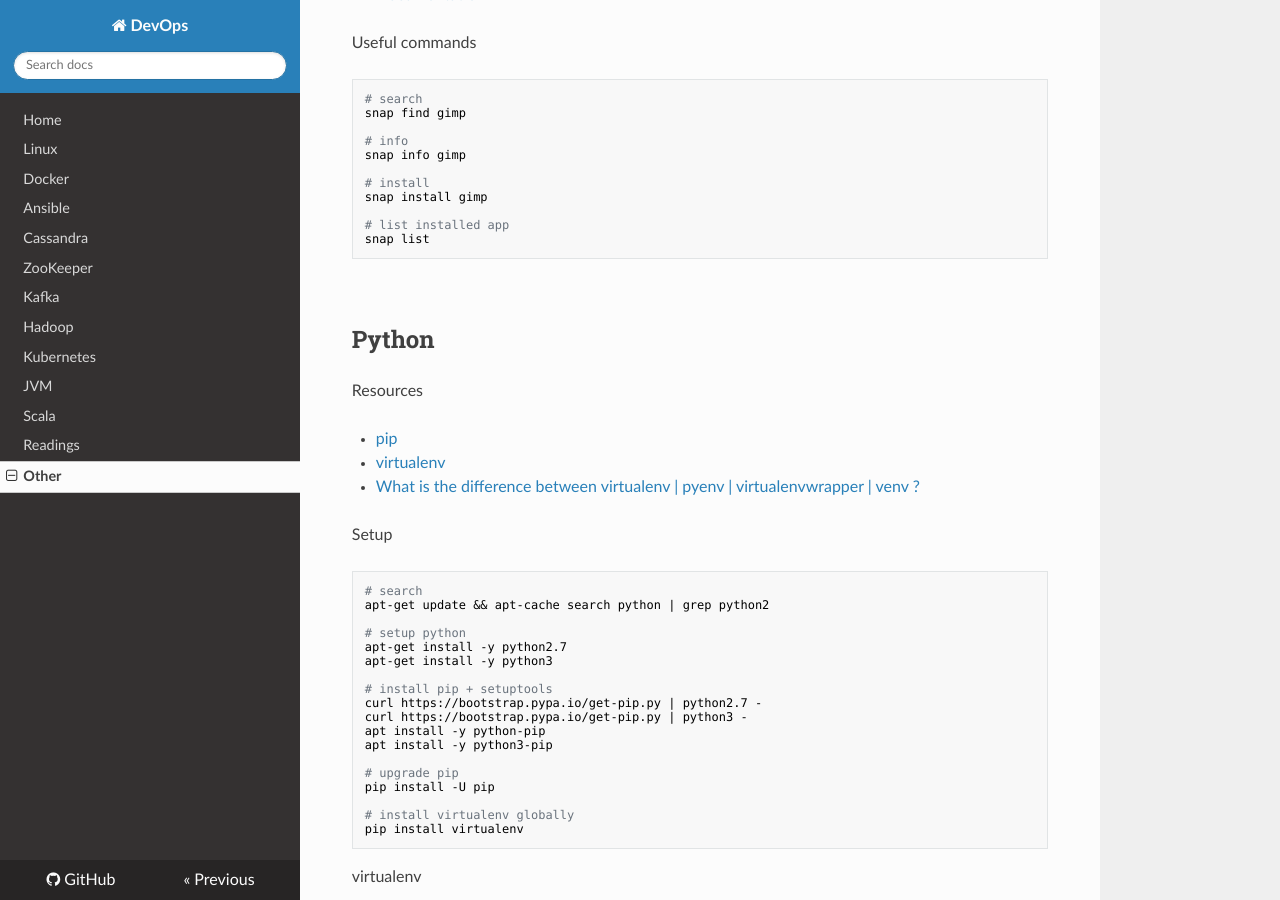
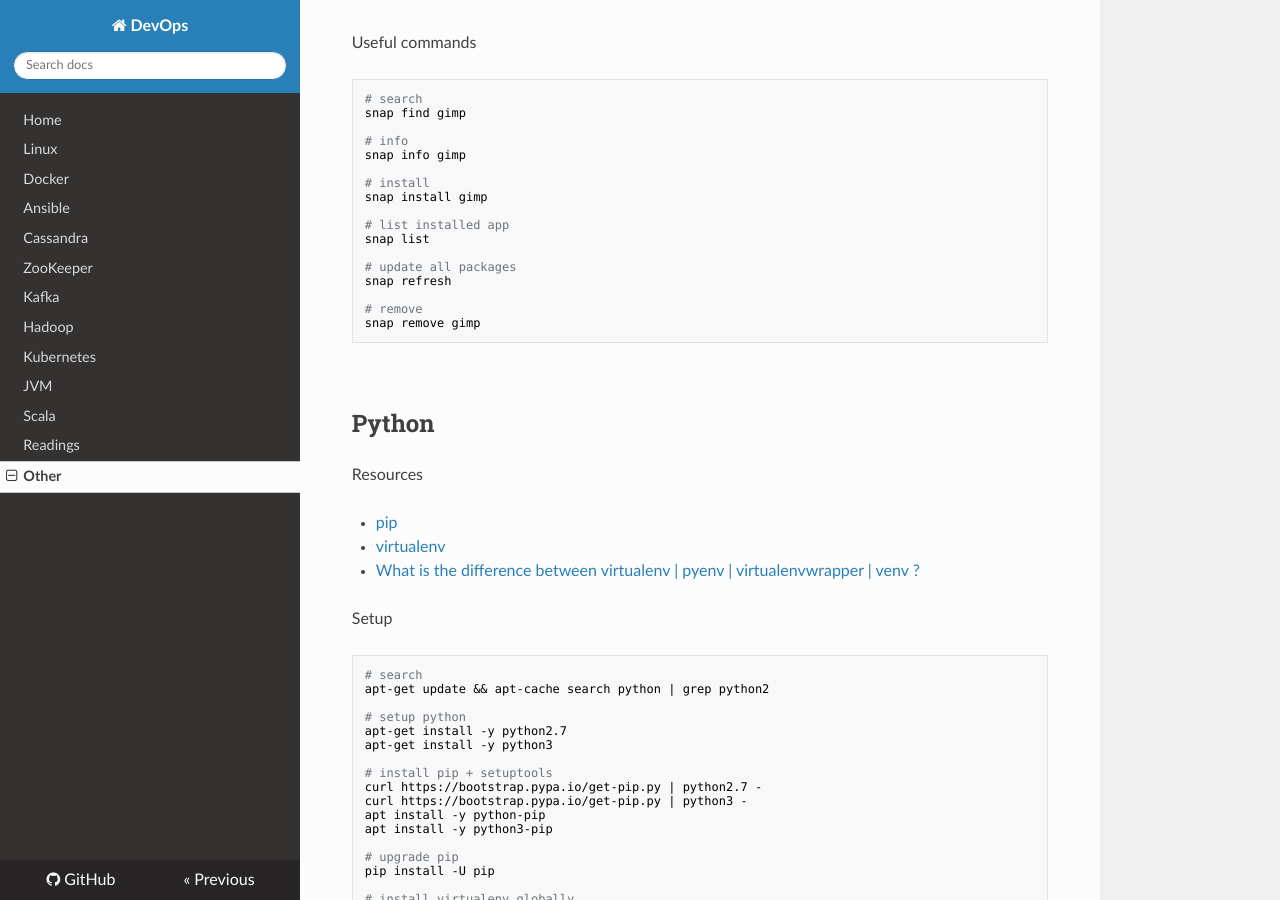
Before and after one commit to niqdev/devops, an MkDocs documentation site: the page built from docs/other.md, in a window 1280 px wide and 900 px high, scrolled down 3952 px. Built offline with MkDocs 1.6.1, drawn with Linux system fonts in a browser that asks for light colours; nearby versions of some CDN libraries; old or Windows-style settings are respelled for this version of MkDocs.

Commit message:
doc: update snap

````diff
--- a/docs/other.md
+++ b/docs/other.md
@@ -205,6 +205,12 @@ snap install gimp
 
 # list installed app
 snap list
+
+# update all packages
+snap refresh
+
+# remove
+snap remove gimp
 ```
 
 <br>
````
